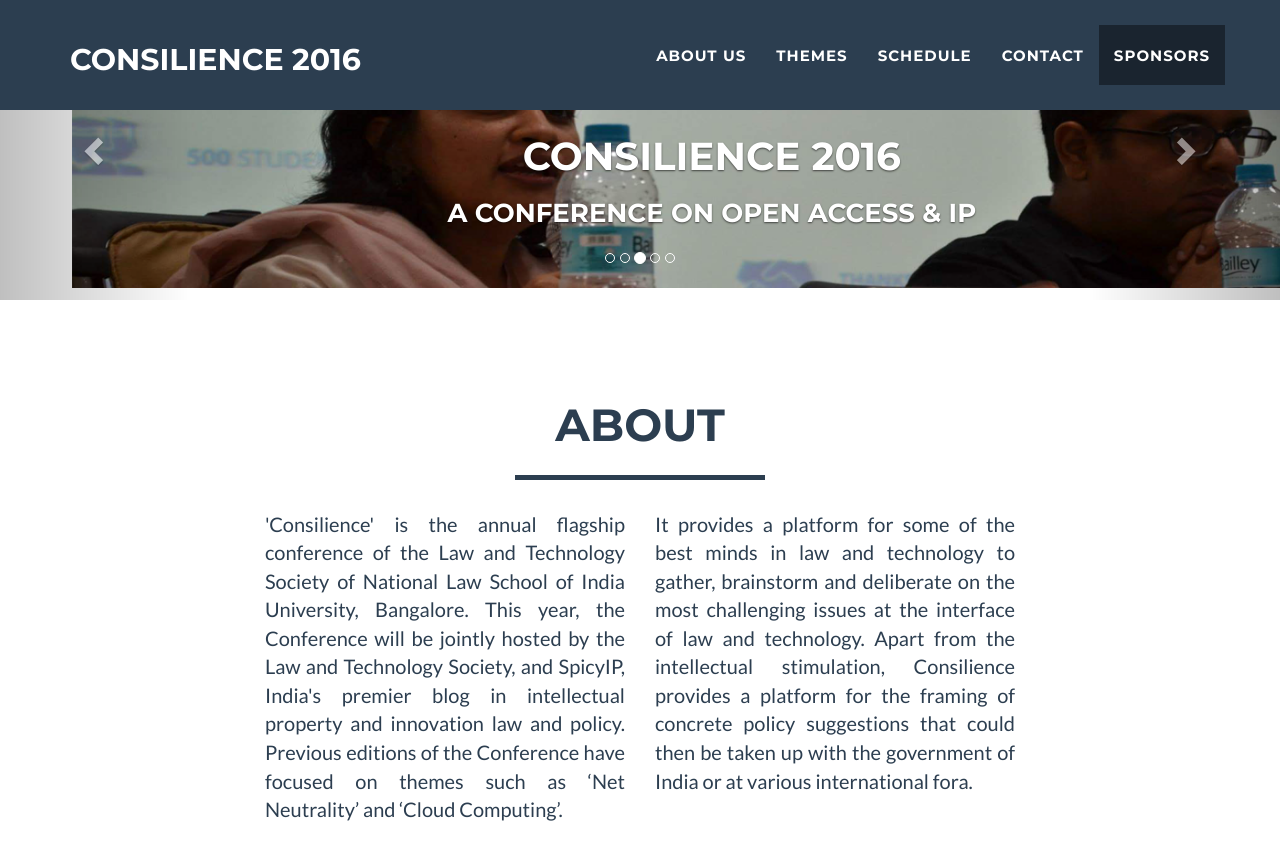
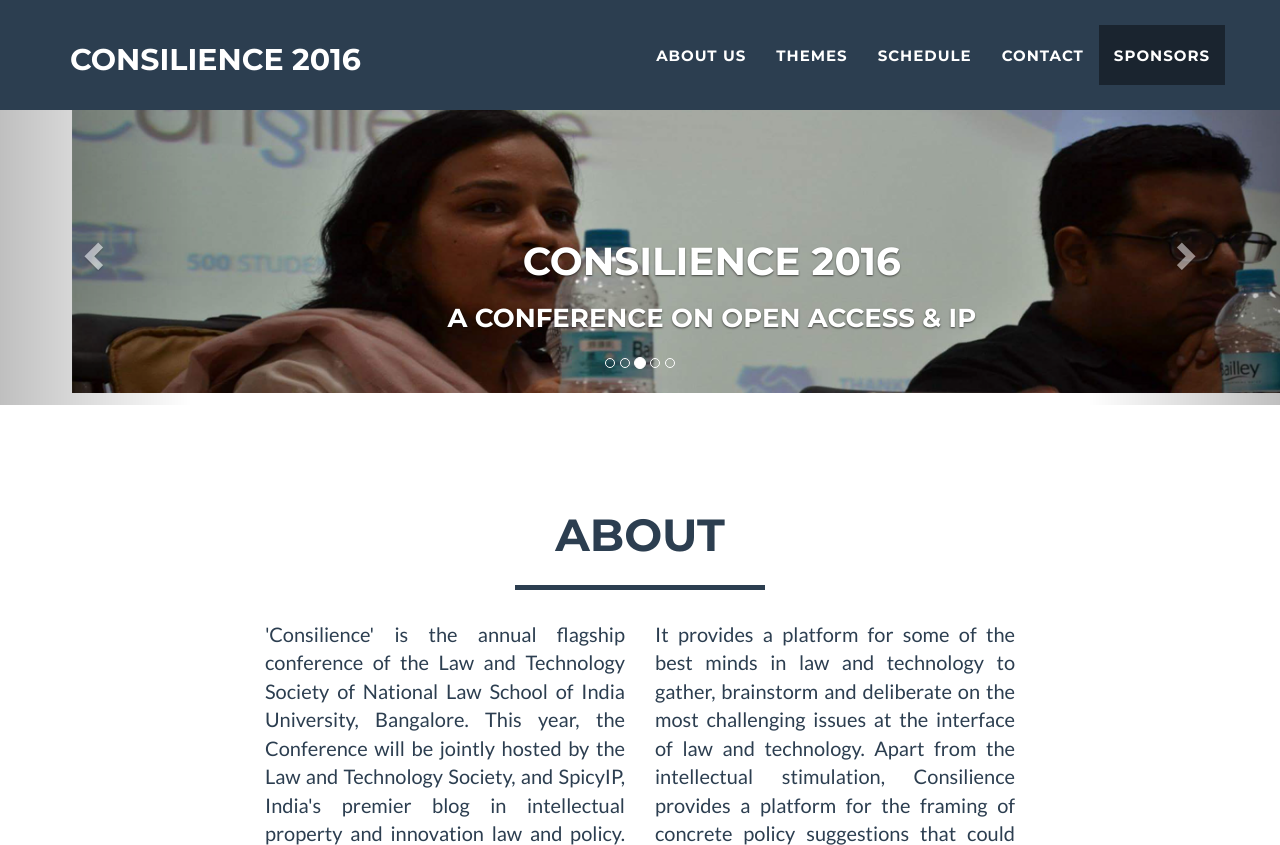
Before and after one commit to fsmk/consilience16, a plain HTML site: page index.html in a window 1280 px wide. Shown: the top 845 px of the page. Drawn offline with nearby package versions, Linux system fonts and the light colour scheme.

Commit message:
Fixes slider hiding issue

```diff
--- a/css/freelancer.css
+++ b/css/freelancer.css
@@ -171,7 +171,8 @@ header .intro-text .skills {
 }
 
 section {
-    padding: 100px 0;
+    padding-top: 105px;
+    /*padding-bottom: 50px;*/
 }
 
 section h2 {
--- a/index.html
+++ b/index.html
@@ -98,7 +98,7 @@
     </header> -->
 
 
-
+    <section>
         <div id="carousel-example-generic" class="carousel slide" data-ride="carousel" data-interval="3000">
           <!-- Indicators -->
           <ol class="carousel-indicators">
```
